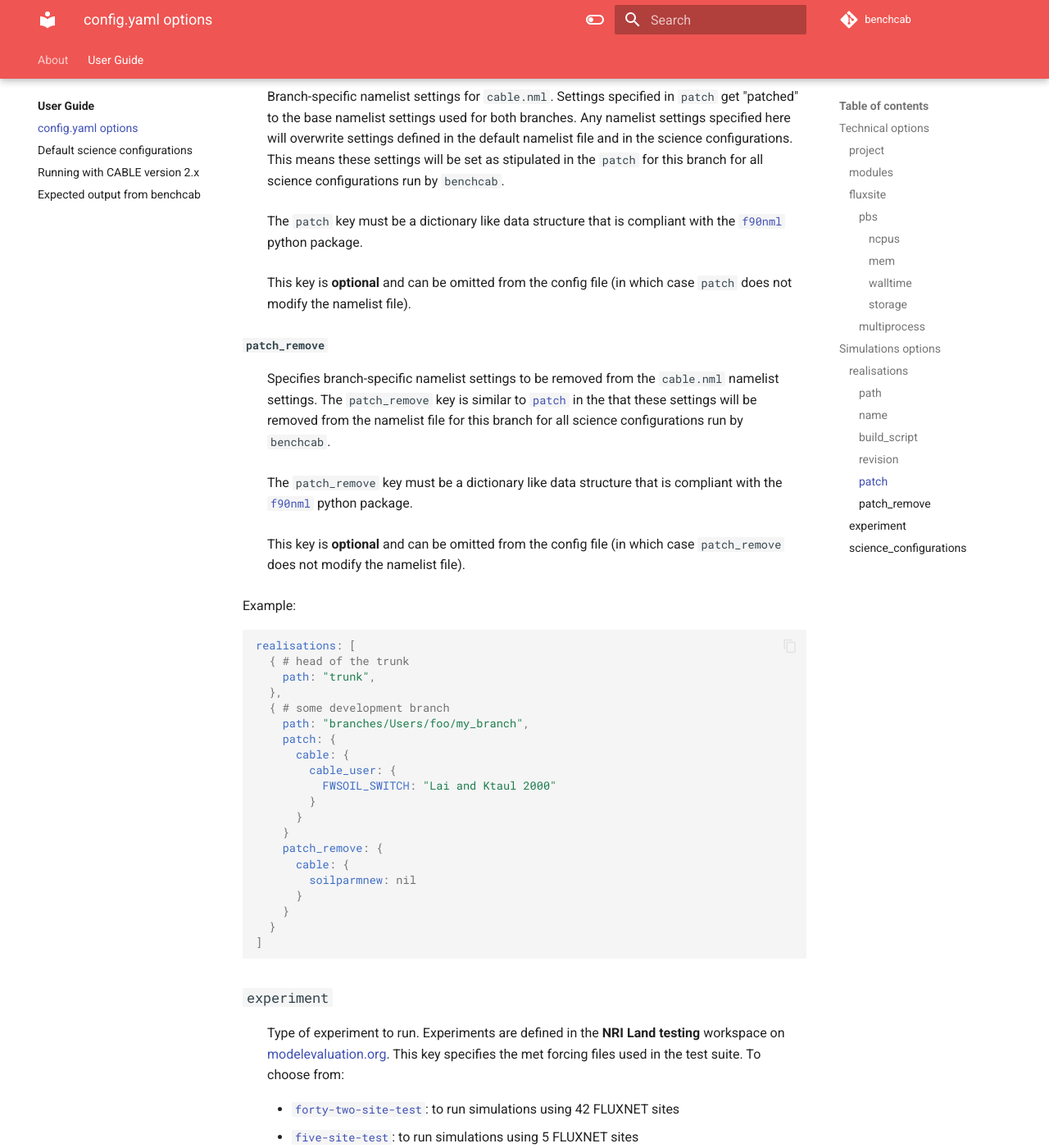
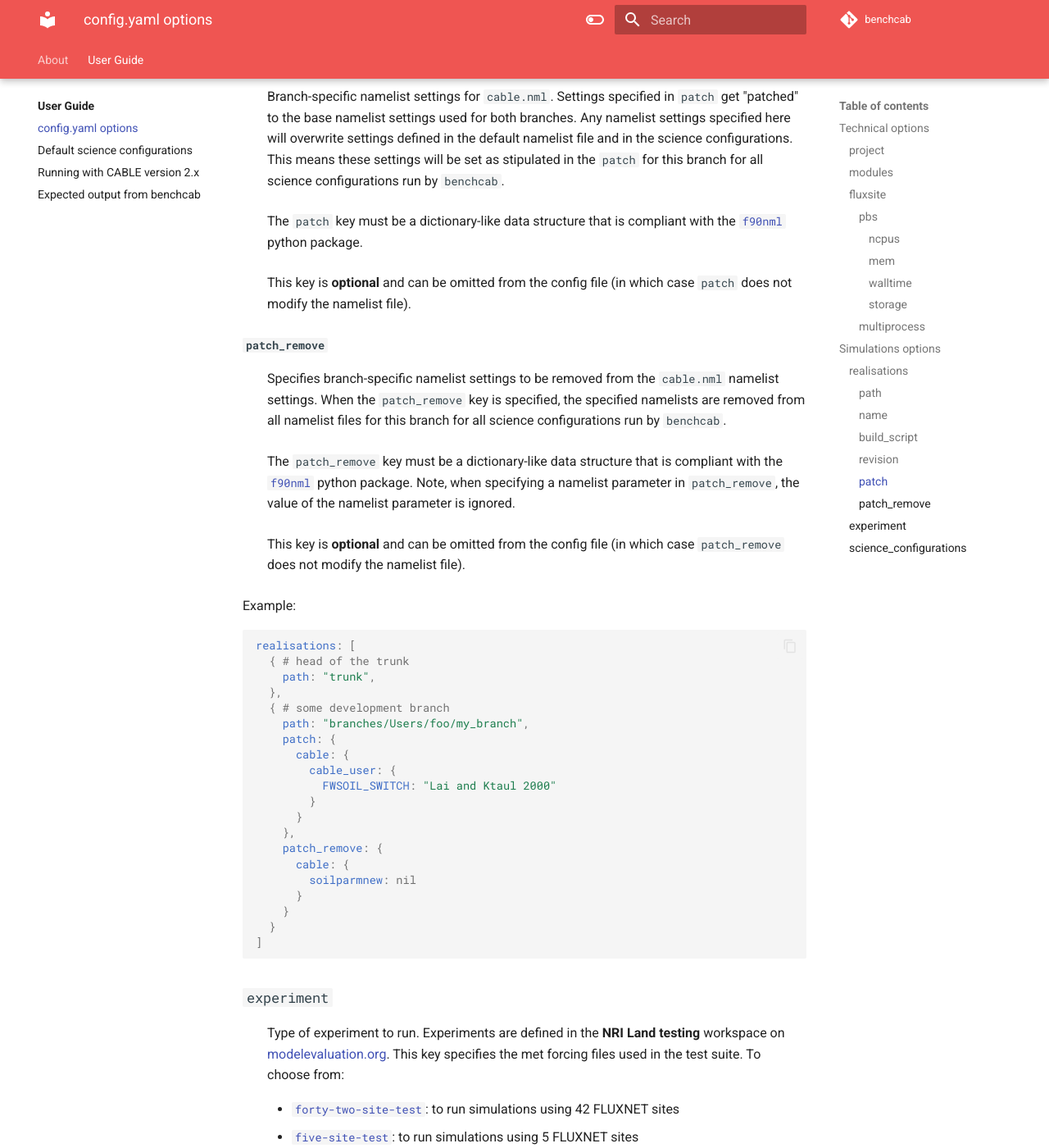
Before and after one commit to mdekauwe/CABLE_benchmarking, an MkDocs documentation site: the page built from docs/user_guide/config_options.md, in a window 1280 px wide and 1400 px high, scrolled down 3401 px. Shown: the whole window at 82% size. Built offline with MkDocs 1.6.1 and Material for MkDocs 9.7.7, drawn with Linux system fonts in a browser that asks for light colours; comment, search, counter and statistics services are not loaded.

Commit message:
Add requested changes from review
Co-authored-by: Claire Carouge <claire.carouge@anu.edu.au>

```diff
--- a/docs/user_guide/config_options.md
+++ b/docs/user_guide/config_options.md
@@ -120,13 +120,13 @@ fluxsite:
 #### `patch`
 
 : Branch-specific namelist settings for `cable.nml`. Settings specified in `patch` get "patched" to the base namelist settings used for both branches. Any namelist settings specified here will overwrite settings defined in the default namelist file and in the science configurations. This means these settings will be set as stipulated in the `patch` for this branch for all science configurations run by `benchcab`.
-: The `patch` key must be a dictionary like data structure that is compliant with the [`f90nml`][f90nml-github] python package.
+: The `patch` key must be a dictionary-like data structure that is compliant with the [`f90nml`][f90nml-github] python package.
 : This key is **optional** and can be omitted from the config file (in which case `patch` does not modify the namelist file).
 
 #### `patch_remove`
 
-: Specifies branch-specific namelist settings to be removed from the `cable.nml` namelist settings. The `patch_remove` key is similar to [`patch`](#`patch`) in the that these settings will be removed from the namelist file for this branch for all science configurations run by `benchcab`.
-: The `patch_remove` key must be a dictionary like data structure that is compliant with the [`f90nml`][f90nml-github] python package.
+: Specifies branch-specific namelist settings to be removed from the `cable.nml` namelist settings. When the `patch_remove` key is specified, the specified namelists are removed from all namelist files for this branch for all science configurations run by `benchcab`.
+: The `patch_remove` key must be a dictionary-like data structure that is compliant with the [`f90nml`][f90nml-github] python package. Note, when specifying a namelist parameter in `patch_remove`, the value of the namelist parameter is ignored.
 : This key is **optional** and can be omitted from the config file (in which case `patch_remove` does not modify the namelist file).
 
 Example:
@@ -143,7 +143,7 @@ realisations: [
           FWSOIL_SWITCH: "Lai and Ktaul 2000"
         }
       }
-    }
+    },
     patch_remove: {
       cable: {
         soilparmnew: nil
```
